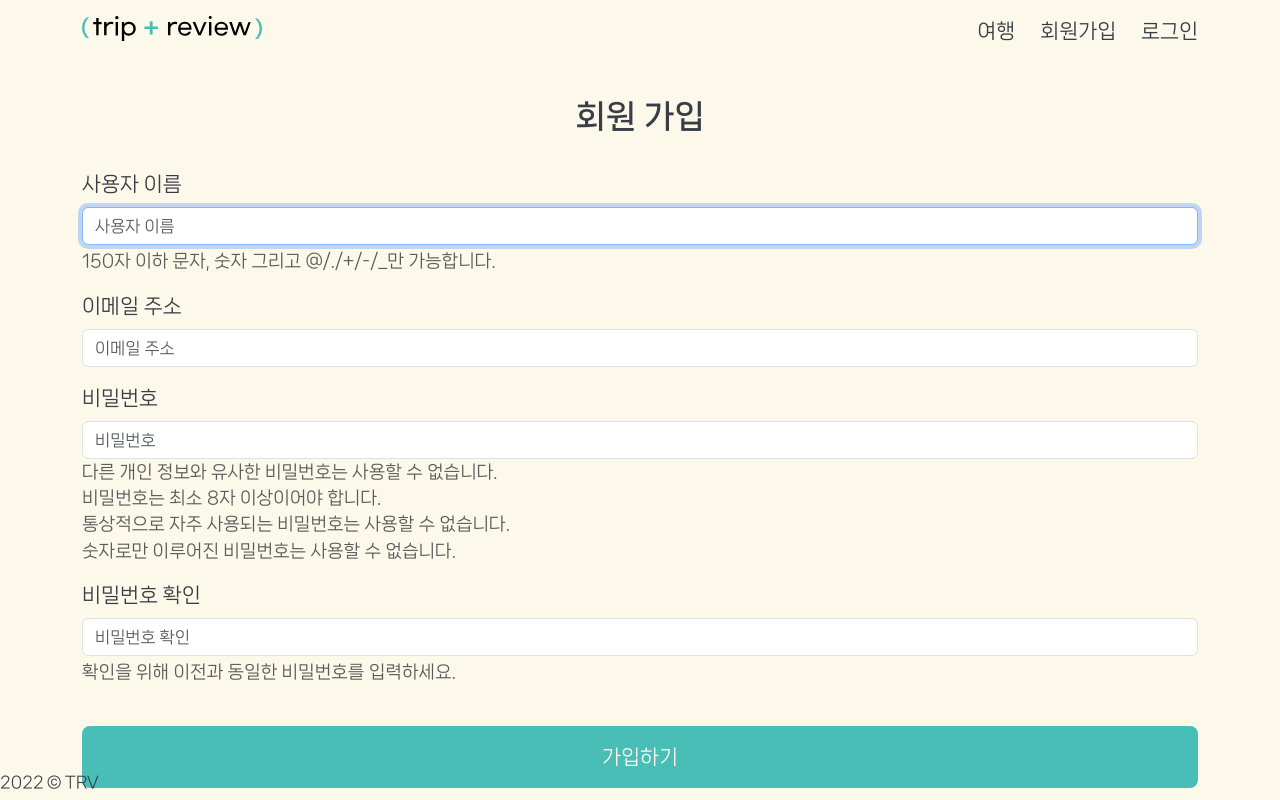
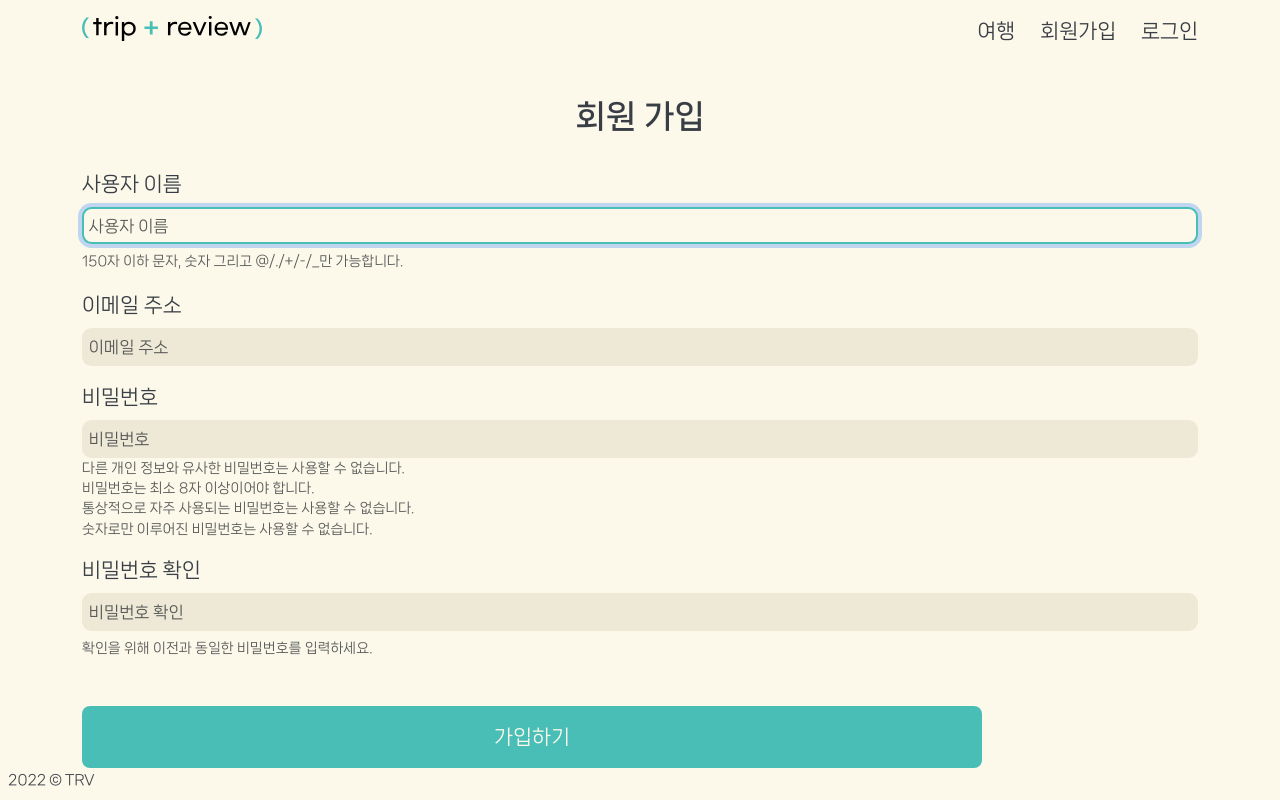
Before and after one commit to Bonbon315/PJT-Triview, a Django app: page /accounts/signup/ in a window 1280 px wide. Run offline with Django 3.2, Linux system fonts and the light colour scheme; some libraries are stand-ins or nearby versions.

Commit message:
templates - login form, signup form modified

```diff
--- a/accounts/templates/accounts/signup.html
+++ b/accounts/templates/accounts/signup.html
@@ -2,10 +2,10 @@
 {% load django_bootstrap5 %}
 {% load widget_tweaks %}
 {% block content %}
-  <h1 class="tit">회원 가입</h1>
-  <form action="" method="POST" enctype="multipart/form-data">
-    {% csrf_token %}
-    {% bootstrap_form form %}
-    <button type="submit" class="btn-sb btnC">가입하기</button>
-  </form>
+<h1 class="tit">회원 가입</h1>
+<form action="" method="POST" enctype="multipart/form-data" id="signup-form">
+  {% csrf_token %}
+  {% bootstrap_form form %}
+  <button type="submit" class="btn-sb btnC">가입하기</button>
+</form>
 {% endblock content %}
--- a/static/css/style.css
+++ b/static/css/style.css
@@ -1,13 +1,14 @@
 @import url(./fontall.css);
+/* base */
 :root {
 	--main: #49beb7;
 	--highlight: #83d8d2;
 	--warning: #ff8a5c;
 	--warningH: #f0622a;
 	--bg: #fcf9ea;
+	--bgD: #eee9d7;
 	--txt: #393e46;
 }
-
 body {
 	font-family: "NanumSquareNeo", sans-serif;
 	color: var(--txt);
@@ -22,6 +23,7 @@ a:hover {
 	color: inherit;
 }
 
+/* header */
 .logo img {
 	width: 180px;
 }
@@ -43,7 +45,6 @@ a:hover {
 	left: 0px;
 	transition: 0.2s;
 }
-
 .nav-area li a:hover {
 	color: var(--main);
 	font-weight: 700;
@@ -51,21 +52,72 @@ a:hover {
 .nav-area li a:hover::after {
 	width: 100%;
 }
-
+/* content */
 .tit {
 	font-size: 2rem;
 	font-weight: 700;
 	text-align: center;
 	margin: 2rem 0;
 }
+
+/* form control */
+#login-form .form-list {
+	text-align: center;
+	max-width: 900px;
+	margin: 0 auto;
+}
+#login-form .form-list li {
+	display: flex;
+	justify-content: space-between;
+	align-items: center;
+}
+#login-form .form-list li:first-child {
+	margin-bottom: 1rem;
+}
+#login-form .form-list li label {
+	width: 30%;
+	text-align: right;
+}
+#login-form .form-list li input {
+	border: 2px solid rgba(0, 0, 0, 0);
+	border-radius: 0.6rem;
+	background: var(--bgD);
+	padding: 0.3rem;
+	box-sizing: border-box;
+	transition: 0.2s;
+	width: 50%;
+	margin-right: 15%;
+}
+#login-form .form-list li input:focus {
+	border: 2px solid var(--main);
+	background: var(--bg);
+}
+#signup-form input {
+	border: 2px solid rgba(0, 0, 0, 0);
+	border-radius: 0.6rem;
+	background: var(--bgD);
+	padding: 0.3rem;
+	box-sizing: border-box;
+	transition: 0.2s;
+}
+#signup-form input:focus {
+	border: 2px solid var(--main);
+	background: var(--bg);
+}
+#signup-form .form-text {
+	font-size: 0.85rem;
+}
+
+/* buttons */
 .btnC {
 	background: var(--main);
 	color: var(--bg);
 	display: inline-block;
 	padding: 1rem;
-	margin-top: 1.5rem;
+	margin: 1.8rem auto 0;
 	border-radius: 0.5rem;
 	transition: 0.2s;
+	max-width: 900px;
 }
 .btnC:hover {
 	background: var(--highlight);
@@ -77,16 +129,7 @@ a:hover {
 .btn-sb:hover {
 	background: var(--highlight);
 }
-.btn-fl {
-	background: var(--main);
-	color: var(--bg);
-	padding: 1rem;
-	border-radius: 0.5rem;
-	transition: 0.2s;
-}
-.btn-fl:hover {
-	background: var(--highlight);
-}
+
 .btn-uf {
 	background: var(--warning);
 	color: var(--bg);
@@ -95,11 +138,14 @@ a:hover {
 	background: var(--warningH);
 	color: var(--bg);
 }
+
+/* footer */
 .footer {
 	height: 30px;
 	position: fixed;
 	bottom: 0px;
 }
 .footer .cpr {
-	font-size: 0.8em;
+	margin-left: 0.5rem;
+	font-size: 0.7em;
 }
```
Also changed, not shown: accounts/templates/accounts/login.html (+17 -6 lines), accounts/migrations/0001_initial.py, accounts/migrations/0002_user_profile_image.py (deleted), location/migrations/0001_initial.py, location/migrations/0002_remove_location_grade.py (deleted), location/migrations/0003_alter_location_category.py (deleted), location/migrations/0004_alter_location_category.py (deleted), location/migrations/0005_alter_location_category.py (deleted), location/migrations/0006_alter_location_category.py (deleted), location/migrations/0007_alter_location_image.py (deleted), reviews/migrations/0001_initial.py.
